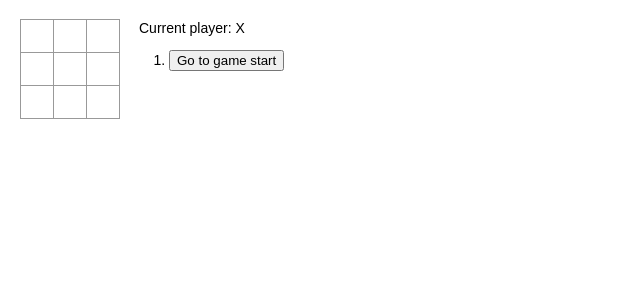
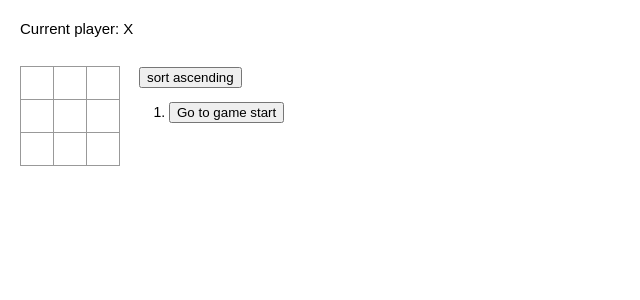
Before and after one commit to BlueSquid1/crypto-tracker, a React app: page / in a window 1280 px wide. Shown: the top 300 px of the page, without its empty margins (0-640 px from the left). Built offline with nearby package versions, Linux system fonts and the light colour scheme; the HTML template or start-up script is replaced by a standard one.

Commit message:
made history sortable

```diff
--- a/src/client/components/Board.tsx
+++ b/src/client/components/Board.tsx
@@ -19,23 +19,21 @@ export class Board extends React.Component <BoardProperty, {}> {
     }
 
     override render() {
+        var rows = [];
+        for(var rowNum = 0; rowNum < 3; ++rowNum) {
+            var columns = [];
+            for(var colNum = 0; colNum < 3; ++colNum) {
+                columns.push(this.renderSquare(rowNum * 3 + colNum));
+            }
+            rows.push(
+            <div className="board-row">
+                {columns}
+            </div>
+            )
+        }
         return (
         <div>
-            <div className="board-row">
-            {this.renderSquare(0)}
-            {this.renderSquare(1)}
-            {this.renderSquare(2)}
-            </div>
-            <div className="board-row">
-            {this.renderSquare(3)}
-            {this.renderSquare(4)}
-            {this.renderSquare(5)}
-            </div>
-            <div className="board-row">
-            {this.renderSquare(6)}
-            {this.renderSquare(7)}
-            {this.renderSquare(8)}
-            </div>
+            {rows}
         </div>
         );
     }
--- a/src/client/components/Game.tsx
+++ b/src/client/components/Game.tsx
@@ -1,18 +1,20 @@
 import * as React from "react";
 import * as board from "./Board";
 import * as square from "./Square";
+import * as moveHistory from "./MoveHistory";
 
-interface History {
-    squares : square.MarkUnion[];
+export interface Position {
+    col : number,
+    row : number
 }
 
 interface GameState {
-    history : History[];
+    history : moveHistory.History[];
     xIsNext : boolean;
     stepNumber : number;
 }
 
-export default class Game extends React.Component <any, GameState, {}> {
+export class Game extends React.Component <any, GameState, {}> {
     constructor(props : any)
     {
         super(props)
@@ -55,18 +57,6 @@ export default class Game extends React.Component <any, GameState, {}> {
         const current = history[this.state.stepNumber];
         const winner = calculateWinner(current.squares);
 
-        const moves = history.map((history, index) => {
-            const desc = index ?
-            'Go to move #' + index :
-            'Go to game start';
-
-            return(
-                <li key={index}>
-                    <button onClick={() => this.jumpTo(index)}>{desc}</button>
-                </li>
-            );
-        });
-
         let status;
         if(winner) {
             status = 'Winner: ' + winner;
@@ -75,6 +65,8 @@ export default class Game extends React.Component <any, GameState, {}> {
         }
 
         return (
+            <React.Fragment>
+                <div className="header">{status}</div>
                 <div className="game">
                     <div className="game-board">
                         <board.Board
@@ -83,10 +75,13 @@ export default class Game extends React.Component <any, GameState, {}> {
                         />
                     </div>
                     <div className="game-info">
-                    <div>{status}</div>
-                    <ol>{moves}</ol>
+                        <moveHistory.MoveHistory
+                            history={history}
+                            onClick={(i: number) => this.jumpTo(i)}
+                        />
                     </div>
                 </div>
+            </React.Fragment>
         );
     }
 }
--- /dev/null
+++ b/src/client/components/MoveHistory.tsx
@@ -0,0 +1,76 @@
+import * as React from "react";
+import * as square from "./Square";
+import * as game from "./Game";
+
+export interface History {
+    squares : square.MarkUnion[];
+}
+
+interface MoveHistoryProperty {
+    history : History[];
+    onClick : any;
+}
+
+interface MoveHistoryState {
+    sortAscending : boolean;
+}
+
+export class MoveHistory extends React.Component <MoveHistoryProperty, MoveHistoryState, {}> {
+    constructor(props : any) {
+        super(props);
+        this.state = {
+            sortAscending: true
+        }
+    }
+
+    calculateMove(prevSquares : square.MarkUnion[], curSquares : square.MarkUnion[]) : game.Position | null {
+        for(let i = 0; i < curSquares.length; ++i) {
+            if(prevSquares[i] != curSquares[i]) {
+                return {
+                    col: (i % 3),
+                    row: (Math.floor(i / 3))
+                 };
+            }
+        }
+        return null;
+    }
+
+    flipSortDir() {
+        this.setState({
+            sortAscending: !this.state.sortAscending
+        })
+    }
+
+    override render() {
+        const moves = this.props.history.map((curStep, index) => {
+            let desc = 'Go to game start';
+            if(index > 0)
+            {
+                const prevStep = this.props.history[index - 1];
+                const position = this.calculateMove(prevStep.squares, curStep.squares);
+
+                desc = 'Go to move #' + index + " (" + position?.col + ", " + position?.row + ")";
+            }
+
+            return(
+                <li key={index}>
+                    <button onClick={() => this.props.onClick(index)}>{desc}</button>
+                </li>
+            );
+        });
+
+        let sortText = 'ascending';
+        if(!this.state.sortAscending) {
+            sortText = 'descending';
+            moves.reverse();
+        }
+        return(
+            <div>
+                <button onClick={() => this.flipSortDir()}>sort {sortText}</button>
+                <ol reversed={!this.state.sortAscending}>
+                    {moves}
+                </ol>
+            </div>
+        );
+    }
+}
--- a/src/client/global.css
+++ b/src/client/global.css
@@ -1,6 +1,11 @@
 body {
     font: 14px "Century Gothic", Futura, sans-serif;
     margin: 20px;
+  }
+
+  .header {
+    font-size: 15px;
+    padding-bottom: 30px;
   }
 
   ol, ul {
--- a/src/client/index.tsx
+++ b/src/client/index.tsx
@@ -1,6 +1,6 @@
 import * as React from "react";
 import * as ReactDOM from "react-dom";
-import Game from "./components/Game";
+import {Game} from "./components/Game";
 import './global.css'
 
   ReactDOM.render(
```
Lines whose indentation alone changed are shown as unchanged.
